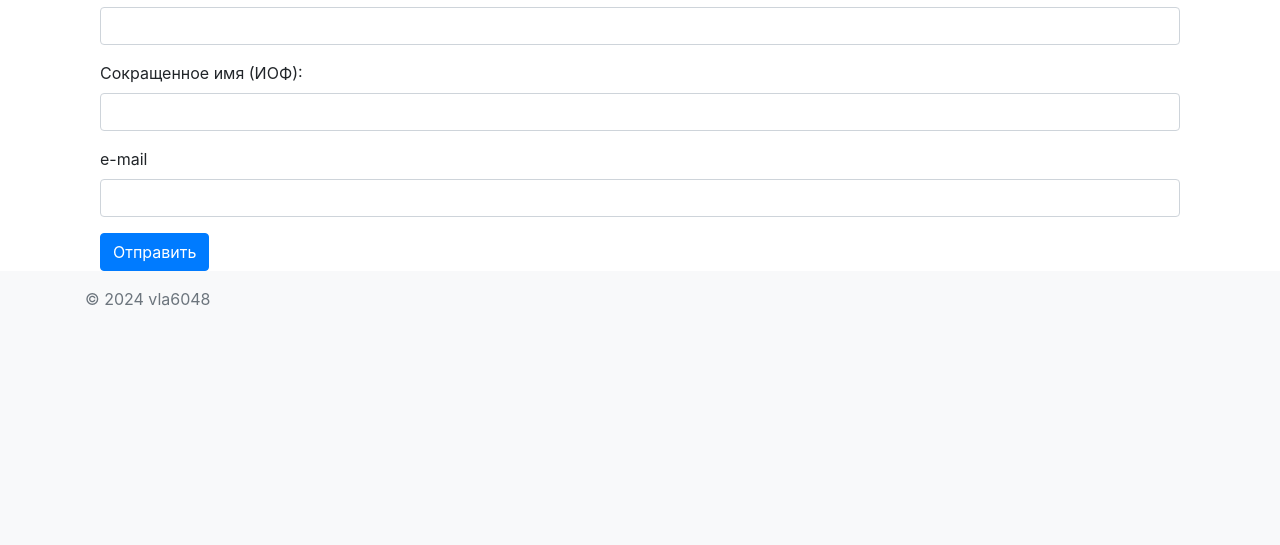
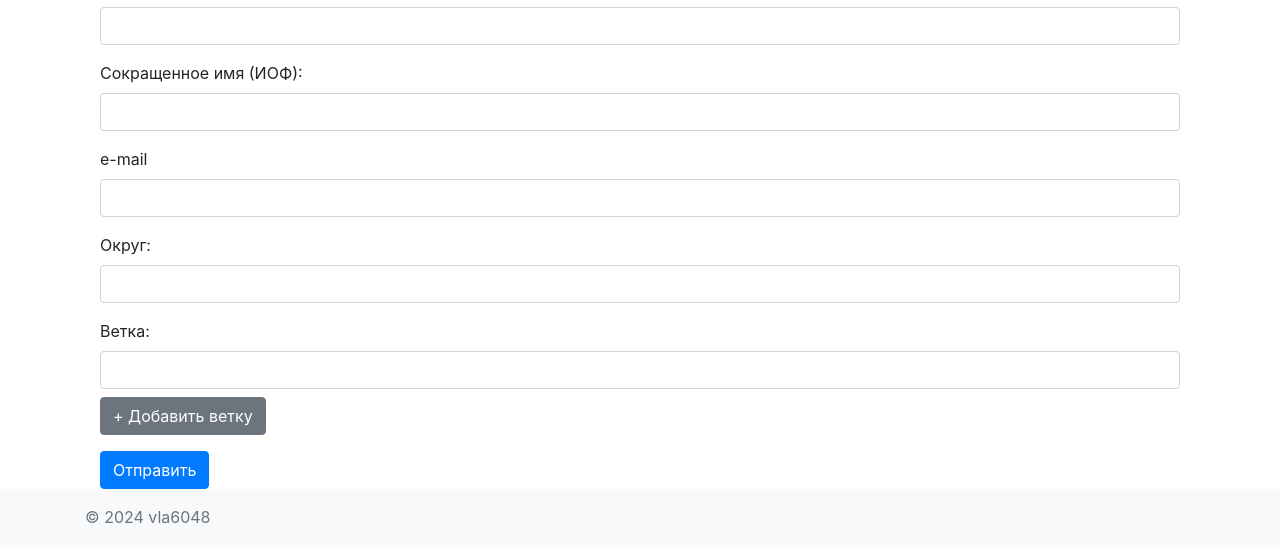
Before and after one commit to vla6048/syphon_6048, a Python web app: template templates/fop_form.html in a window 1280 px wide. Shown: the part 663-1208 px from the top of the page. Before the commit the page ends 969 px from the top, so only its background shows below. Run offline with Jinja, Linux system fonts and the light colour scheme; the template is opened without the code that fills it, so the values that code supplies are empty; some libraries are stand-ins or nearby versions.

Commit message:
first prod v0.1.59 add: canton/vetka insertion in submit_fop fixed: need to fix: generators data

```diff
--- a/templates/fop_form.html
+++ b/templates/fop_form.html
@@ -6,6 +6,7 @@
 <div class="container mt-5">
     <h1>Внесение информации о ФОП</h1>
     <form action="/submit-fop" method="POST">
+        <!-- Существующие поля формы -->
         <div class="mb-3">
             <label for="position" class="form-label">Позиция:</label>
             <select name="position" id="position" class="form-select" required>
@@ -54,7 +55,33 @@
             <input type="text" id="email" name="email" class="form-control" required>
         </div>
 
+        <!-- Новые поля для округа и веток -->
+        <div class="mb-3">
+            <label for="canton" class="form-label">Округ:</label>
+            <input type="text" id="canton" name="canton" class="form-control" required>
+        </div>
+
+        <div class="mb-3">
+            <label for="vetka" class="form-label">Ветка:</label>
+            <div id="vetka-fields">
+                <input type="number" name="vetka[]" class="form-control vetka-input" required>
+            </div>
+            <button type="button" id="add-vetka" class="btn btn-secondary mt-2">+ Добавить ветку</button>
+        </div>
+
         <button type="submit" class="btn btn-primary">Отправить</button>
     </form>
 </div>
+
+<script>
+    document.getElementById('add-vetka').addEventListener('click', function() {
+        const vetkaFields = document.getElementById('vetka-fields');
+        const newVetkaInput = document.createElement('input');
+        newVetkaInput.type = 'number';
+        newVetkaInput.name = 'vetka[]';
+        newVetkaInput.className = 'form-control vetka-input mt-2';
+        newVetkaInput.required = true;
+        vetkaFields.appendChild(newVetkaInput);
+    });
+</script>
 {% endblock %}
```
Also changed, not shown: app.py (+23 -4 lines).
